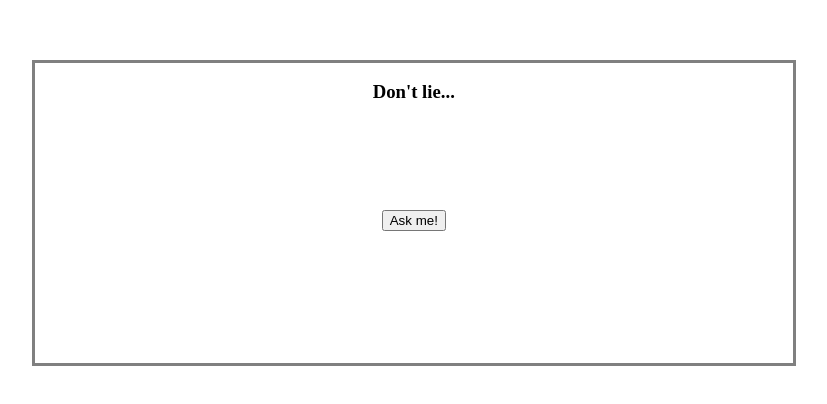
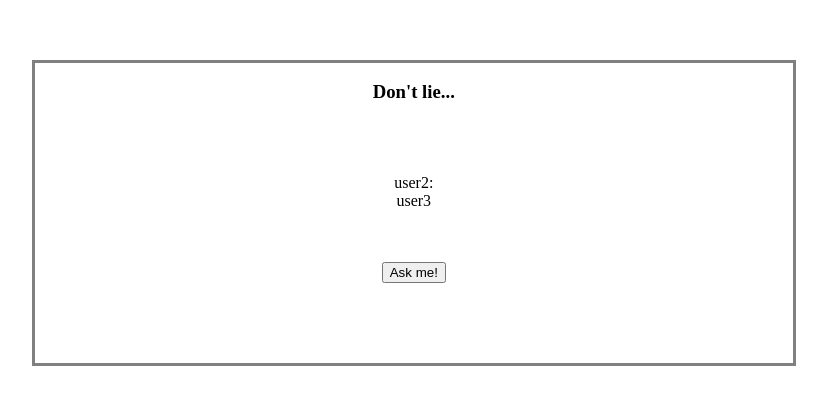
Before and after one commit to gnuille/web_app_socket, a website: page public/game/game.html in a window 1280 px wide. Shown: the part 130-534 px from the top of the page, without its empty margins (166-993 px from the left). Drawn offline with nearby package versions, Linux system fonts and the light colour scheme.

Commit message:
no bug no life

```diff
--- a/public/game/game.html
+++ b/public/game/game.html
@@ -17,17 +17,33 @@
       <h3>Don't lie... </h3>
       <br>
       <br>
-      <p id="game-id">
+      <p id="game-id"></p>
         <script>
-        function randomNumber(min,max){
-          return Math.random()*(max-min)+min;
-        };
-          var jsoname   = [{'asd'},{'juju'}],
-              jsonquest = [{'jejeje'},{'juju'}],
-              html = jsoname[randomNumber(0,jsoname.length)] + ': <br>' + jsonquest[randomNumber(0,jsonquest.length)];
-          $(#game-id).append(html);
+          function randomNumber(min,max){
+            return Math.random()*(max-min)+min;
+          };
+
+          var jsoname = [
+            { id: '1', name: 'user1' },
+            { id: '1', name: 'user2' },
+            { id: '1', name: 'user3' },
+            { id: '1', name: 'user4' }
+          ];
+
+          var jsonquest = [
+            { id: '1', quest: 'user1' },
+            { id: '1', quest: 'user2' },
+            { id: '1', quest: 'user3' },
+            { id: '1', quest: 'user4' }
+          ];
+
+          var i     = randomNumber(0,jsoname.length-1);
+          var j     = randomNumber(0,jsonquest.length-1);
+          i = Math.floor(i);
+          j = Math.floor(j);
+          var html  =jsoname[i].name + ': <br>' + jsonquest[j].quest;
+          $('#game-id').append(html);
         </script>
-      </p>
       <br>
       <br>
       <input type="submit" id="clickon" value="Ask me!">
```
Also changed, not shown: public/index.html (+2 -2 lines).
